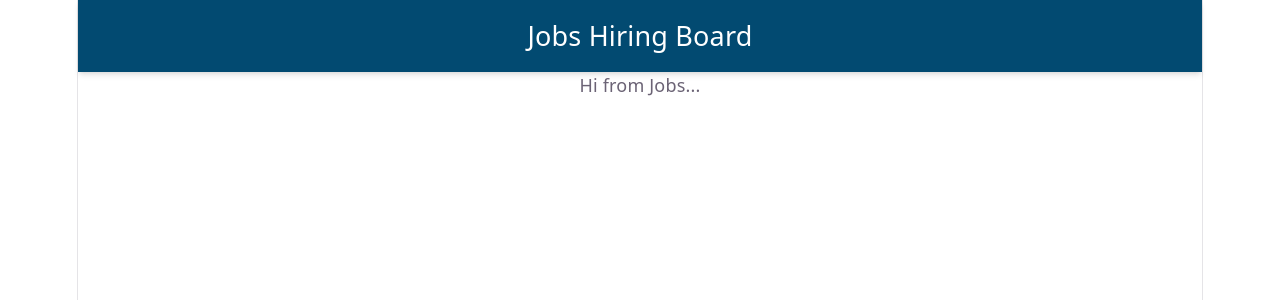
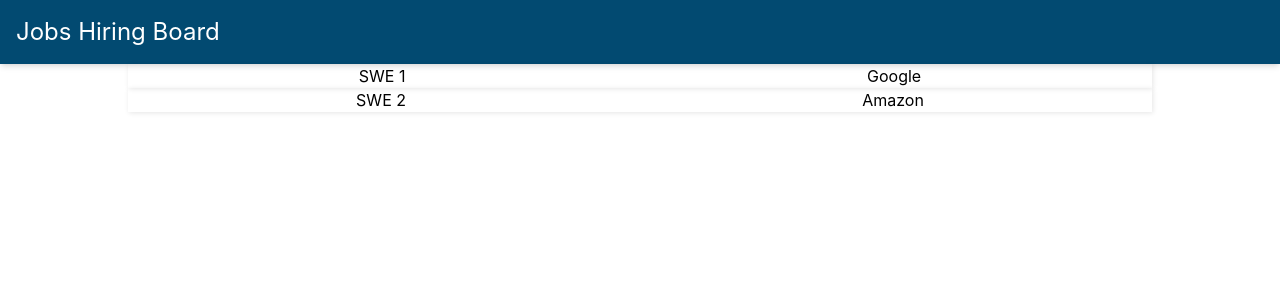
Before and after one commit to Kise07/jobBoardMvp, a React (Vite) app in the folder client/: page / in a window 1280 px wide. Shown: the top 300 px of the page. Built offline with nearby package versions, Linux system fonts and the light colour scheme.

Commit message:
feat: Job card init done

```diff
--- a/client/src/App.jsx
+++ b/client/src/App.jsx
@@ -1,10 +1,15 @@
 import './App.css'
 import Jobs from './components/jobs'
+
+const mockJobs = [
+  { role: 'SWE 1', company: 'Google' },
+  { role: 'SWE 2', company: 'Amazon' },
+]
 
 function App() {
   return (
     <>
-      <Jobs />
+      <Jobs job={mockJobs} />
     </>
   )
 }
--- a/client/src/components/job.jsx
+++ b/client/src/components/job.jsx
@@ -1,8 +1,11 @@
 
-export default function Job() {
+export default function Job({ job }) {
   return (
-    <div>
-      <p>Hi from Jobs...</p>
-    </div>
+    <>
+      <div className={'job'}>
+        <span>{job.role}</span>
+        <span>{job.company}</span>
+      </div>
+    </>
   )
 }
--- a/client/src/components/jobs.jsx
+++ b/client/src/components/jobs.jsx
@@ -1,13 +1,17 @@
 import Job from "./job";
 
-export default function Jobs() {
+export default function Jobs({ job }) {
   return (
     <>
       <div className="jobs bg-sky-900 text-white text-2xl p-4 shadow-md">
         Jobs Hiring Board
       </div>
       <div>
-        <Job />
+        {
+          job.map(
+            (job, i) => <Job key={i} job={job} />
+          )
+        }
       </div>
     </>
   )
--- a/client/src/index.css
+++ b/client/src/index.css
@@ -1,111 +1,7 @@
-:root {
-  --text: #6b6375;
-  --text-h: #08060d;
-  --bg: #fff;
-  --border: #e5e4e7;
-  --code-bg: #f4f3ec;
-  --accent: #aa3bff;
-  --accent-bg: rgba(170, 59, 255, 0.1);
-  --accent-border: rgba(170, 59, 255, 0.5);
-  --social-bg: rgba(244, 243, 236, 0.5);
-  --shadow:
-    rgba(0, 0, 0, 0.1) 0 10px 15px -3px, rgba(0, 0, 0, 0.05) 0 4px 6px -2px;
-
-  --sans: system-ui, 'Segoe UI', Roboto, sans-serif;
-  --heading: system-ui, 'Segoe UI', Roboto, sans-serif;
-  --mono: ui-monospace, Consolas, monospace;
-
-  font: 18px/145% var(--sans);
-  letter-spacing: 0.18px;
-  color-scheme: light dark;
-  color: var(--text);
-  background: var(--bg);
-  font-synthesis: none;
-  text-rendering: optimizeLegibility;
-  -webkit-font-smoothing: antialiased;
-  -moz-osx-font-smoothing: grayscale;
-
-  @media (max-width: 1024px) {
-    font-size: 16px;
-  }
+.job {
+  width: 80%;
+  margin: 0 auto;
+  display: flex;
+  box-shadow: 1px 1px 5px rgba(0, 0, 0, 0.1);
+  justify-content: space-around;
 }
-
-@media (prefers-color-scheme: dark) {
-  :root {
-    --text: #9ca3af;
-    --text-h: #f3f4f6;
-    --bg: #16171d;
-    --border: #2e303a;
-    --code-bg: #1f2028;
-    --accent: #c084fc;
-    --accent-bg: rgba(192, 132, 252, 0.15);
-    --accent-border: rgba(192, 132, 252, 0.5);
-    --social-bg: rgba(47, 48, 58, 0.5);
-    --shadow:
-      rgba(0, 0, 0, 0.4) 0 10px 15px -3px, rgba(0, 0, 0, 0.25) 0 4px 6px -2px;
-  }
-
-  #social .button-icon {
-    filter: invert(1) brightness(2);
-  }
-}
-
-body {
-  margin: 0;
-}
-
-#root {
-  width: 1126px;
-  max-width: 100%;
-  margin: 0 auto;
-  text-align: center;
-  border-inline: 1px solid var(--border);
-  min-height: 100svh;
-  display: flex;
-  flex-direction: column;
-  box-sizing: border-box;
-}
-
-h1,
-h2 {
-  font-family: var(--heading);
-  font-weight: 500;
-  color: var(--text-h);
-}
-
-h1 {
-  font-size: 56px;
-  letter-spacing: -1.68px;
-  margin: 32px 0;
-  @media (max-width: 1024px) {
-    font-size: 36px;
-    margin: 20px 0;
-  }
-}
-h2 {
-  font-size: 24px;
-  line-height: 118%;
-  letter-spacing: -0.24px;
-  margin: 0 0 8px;
-  @media (max-width: 1024px) {
-    font-size: 20px;
-  }
-}
-p {
-  margin: 0;
-}
-
-code,
-.counter {
-  font-family: var(--mono);
-  display: inline-flex;
-  border-radius: 4px;
-  color: var(--text-h);
-}
-
-code {
-  font-size: 15px;
-  line-height: 135%;
-  padding: 4px 8px;
-  background: var(--code-bg);
-}
```
